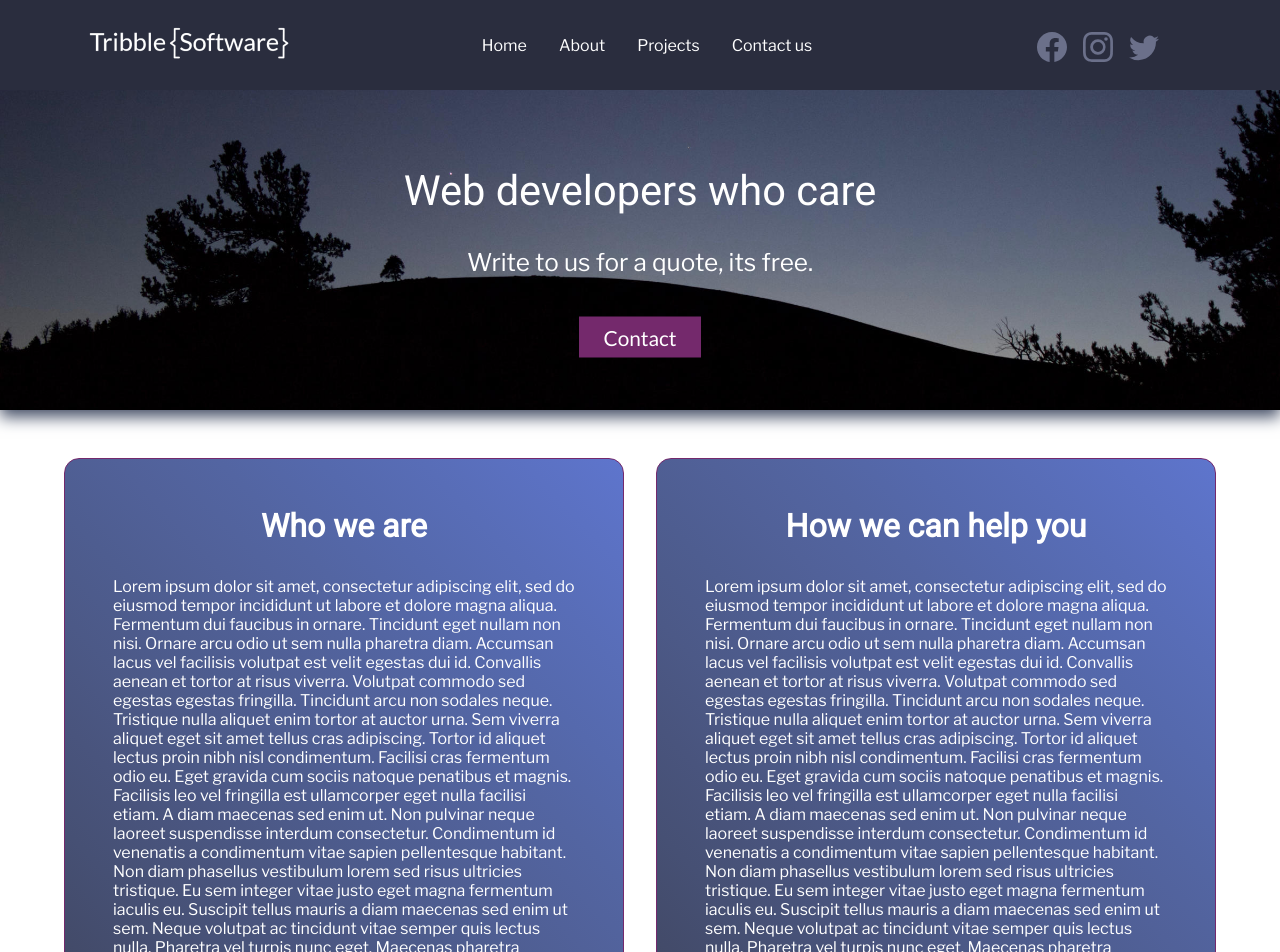
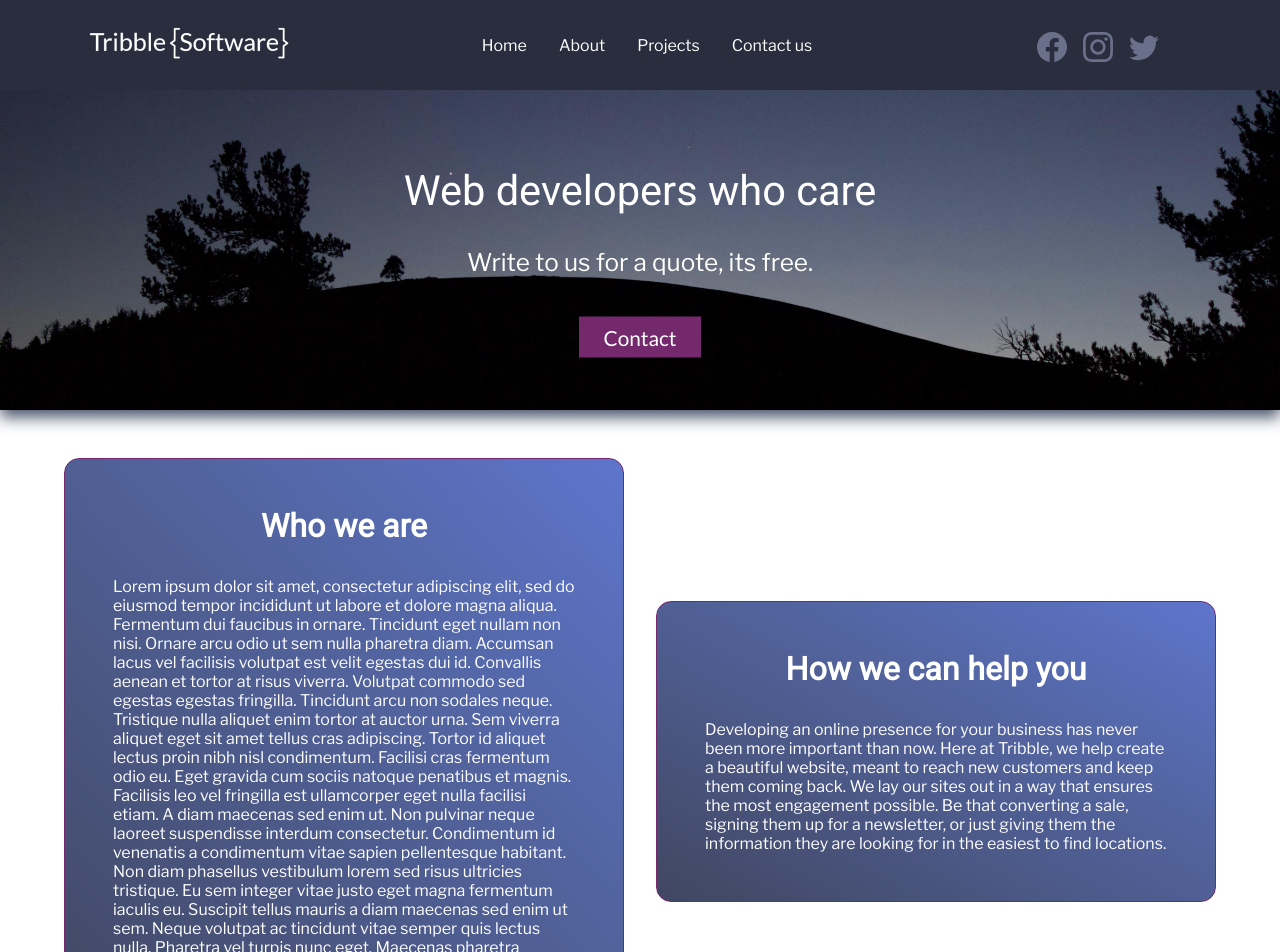
Before and after one commit to RandallBG/TribbleSoftwareWebsite, a React (Create React App) app: page /about in a window 1280 px wide. Shown: the top 952 px of the page. Built offline with nearby package versions, Linux system fonts and the light colour scheme.

Commit message:
updated web copy

```diff
--- a/src/components/About/About.js
+++ b/src/components/About/About.js
@@ -34,27 +34,13 @@ const About = () => {
         <div className="textSection">
           <h1 className="aboutTitle">How we can help you</h1>
           <p>
-            Lorem ipsum dolor sit amet, consectetur adipiscing elit, sed do
-            eiusmod tempor incididunt ut labore et dolore magna aliqua.
-            Fermentum dui faucibus in ornare. Tincidunt eget nullam non nisi.
-            Ornare arcu odio ut sem nulla pharetra diam. Accumsan lacus vel
-            facilisis volutpat est velit egestas dui id. Convallis aenean et
-            tortor at risus viverra. Volutpat commodo sed egestas egestas
-            fringilla. Tincidunt arcu non sodales neque. Tristique nulla aliquet
-            enim tortor at auctor urna. Sem viverra aliquet eget sit amet tellus
-            cras adipiscing. Tortor id aliquet lectus proin nibh nisl
-            condimentum. Facilisi cras fermentum odio eu. Eget gravida cum
-            sociis natoque penatibus et magnis. Facilisis leo vel fringilla est
-            ullamcorper eget nulla facilisi etiam. A diam maecenas sed enim ut.
-            Non pulvinar neque laoreet suspendisse interdum consectetur.
-            Condimentum id venenatis a condimentum vitae sapien pellentesque
-            habitant. Non diam phasellus vestibulum lorem sed risus ultricies
-            tristique. Eu sem integer vitae justo eget magna fermentum iaculis
-            eu. Suscipit tellus mauris a diam maecenas sed enim ut sem. Neque
-            volutpat ac tincidunt vitae semper quis lectus nulla. Pharetra vel
-            turpis nunc eget. Maecenas pharetra convallis posuere morbi leo. Ac
-            feugiat sed lectus vestibulum mattis ullamcorper velit sed
-            ullamcorper.
+            Developing an online presence for your business has never been more
+            important than now. Here at Tribble, we help create a beautiful
+            website, meant to reach new customers and keep them coming back. We
+            lay our sites out in a way that ensures the most engagement
+            possible. Be that converting a sale, signing them up for a
+            newsletter, or just giving them the information they are looking for
+            in the easiest to find locations.
           </p>
         </div>
       </div>
--- a/src/components/Home/Home.css
+++ b/src/components/Home/Home.css
@@ -45,7 +45,8 @@
   padding: 1rem;
   margin: 1rem;
   max-width: 50ch;
-  font-size: 1.2rem;
+  font-size: 1.3rem;
+  line-height: 1.4;
 }
 .odd {
   order: 0;
--- a/src/components/Home/Home.js
+++ b/src/components/Home/Home.js
@@ -11,16 +11,19 @@ const Home = () => {
         <div className="columnBlurb">
           <h2>What we do</h2>
           <p>
-            Lorem ipsum dolor sit amet, consectetur adipiscing elit, sed do
-            eiusmod tempor incididunt ut labore et dolore magna aliqua. Quam
-            pellentesque nec nam aliquam. Pharetra vel turpis nunc eget lorem
-            dolor. Imperdiet proin fermentum leo vel orci porta non. Euismod
-            elementum nisi quis eleifend quam adipiscing vitae proin. Sed nisi
-            lacus sed viverra tellus in hac habitasse platea. Interdum velit
-            laoreet id donec ultrices tincidunt. Morbi enim nunc faucibus a
-            pellentesque sit amet porttitor. Sit amet est placerat in egestas
-            erat. Sodales ut eu sem integer vitae. Nisl pretium fusce id velit.
-            Orci a scelerisque purus semper eget duis.
+            Here at Tribble software we strive to create stunning websites
+            tailored to your needs as a customer. We understand that every
+            business problem requires a hand crafted solution. This is why we
+            spend our time up front understanding you and your business needs.
+            Once we understand how our clients business works, we set off to
+            create something you can not only be proud of, but feel good showing
+            people. Keep in mind visuals are just the beginning. We take our
+            time to make sure everything on the page is laid out in a manner
+            that brings your customers to the correct information. We do this to
+            make sure you get the best engagements or sales possible. As a small
+            team we take pride in making sure you know you’re not just another
+            cog in the wheel, but one of our clients. To us, that means
+            something.
           </p>
         </div>
 
@@ -52,16 +55,13 @@ const Home = () => {
         <div className="columnBlurb">
           <h2>Our projects</h2>
           <p>
-            Lorem ipsum dolor sit amet, consectetur adipiscing elit, sed do
-            eiusmod tempor incididunt ut labore et dolore magna aliqua. Quam
-            pellentesque nec nam aliquam. Pharetra vel turpis nunc eget lorem
-            dolor. Imperdiet proin fermentum leo vel orci porta non. Euismod
-            elementum nisi quis eleifend quam adipiscing vitae proin. Sed nisi
-            lacus sed viverra tellus in hac habitasse platea. Interdum velit
-            laoreet id donec ultrices tincidunt. Morbi enim nunc faucibus a
-            pellentesque sit amet porttitor. Sit amet est placerat in egestas
-            erat. Sodales ut eu sem integer vitae. Nisl pretium fusce id velit.
-            Orci a scelerisque purus semper eget duis.
+            We’ve had the pleasure of working with some great people over the
+            course of our time as a business. Creating a business is tough work
+            and we like to think we can help make the web aspect as smooth as
+            possible so you can focus your efforts at more important things. If
+            there’s one thing that makes us proud, its seeing our clients go on
+            to do great things and know we helped in that journey, even if only
+            a little.
           </p>
         </div>
 
```
